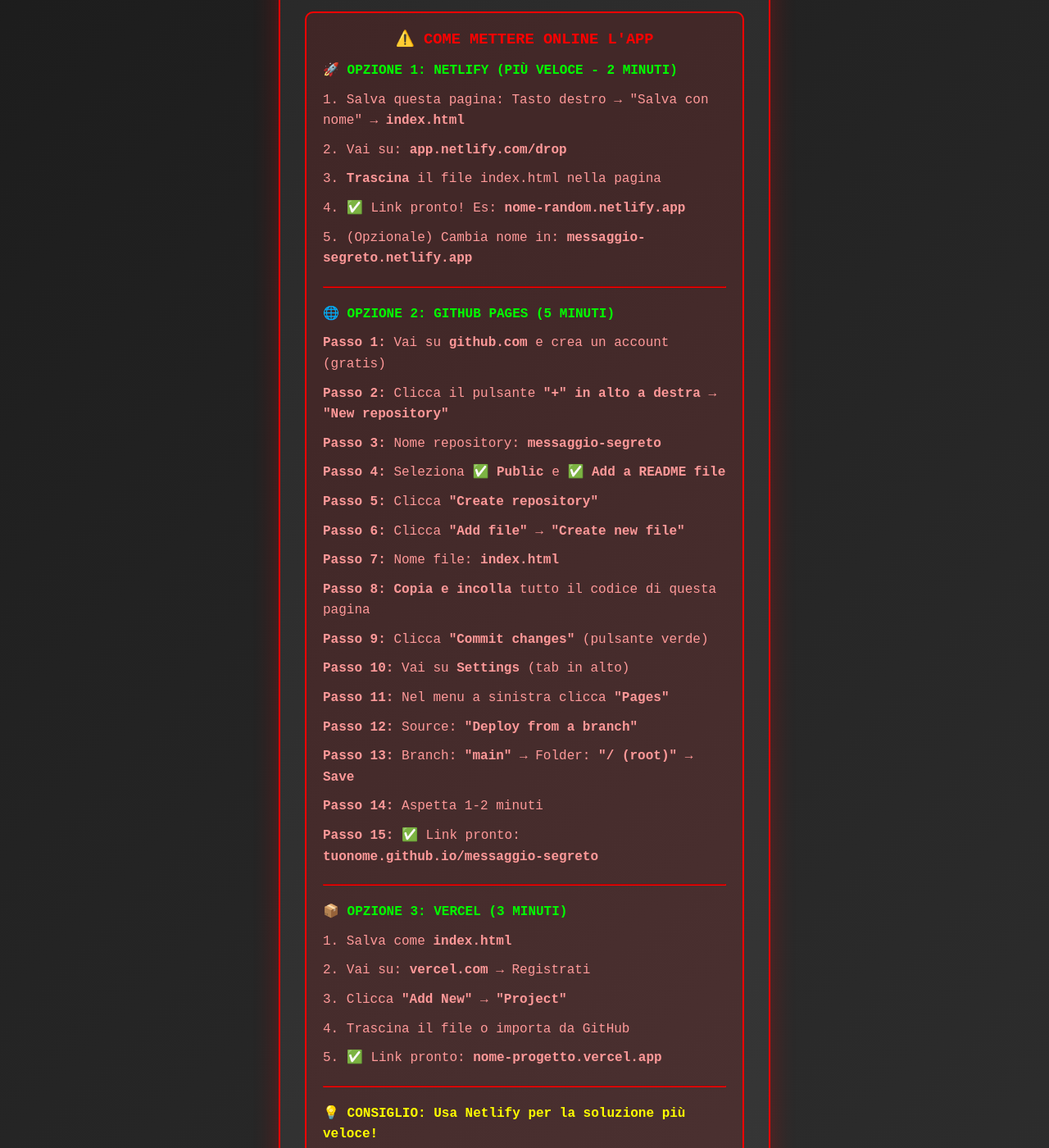
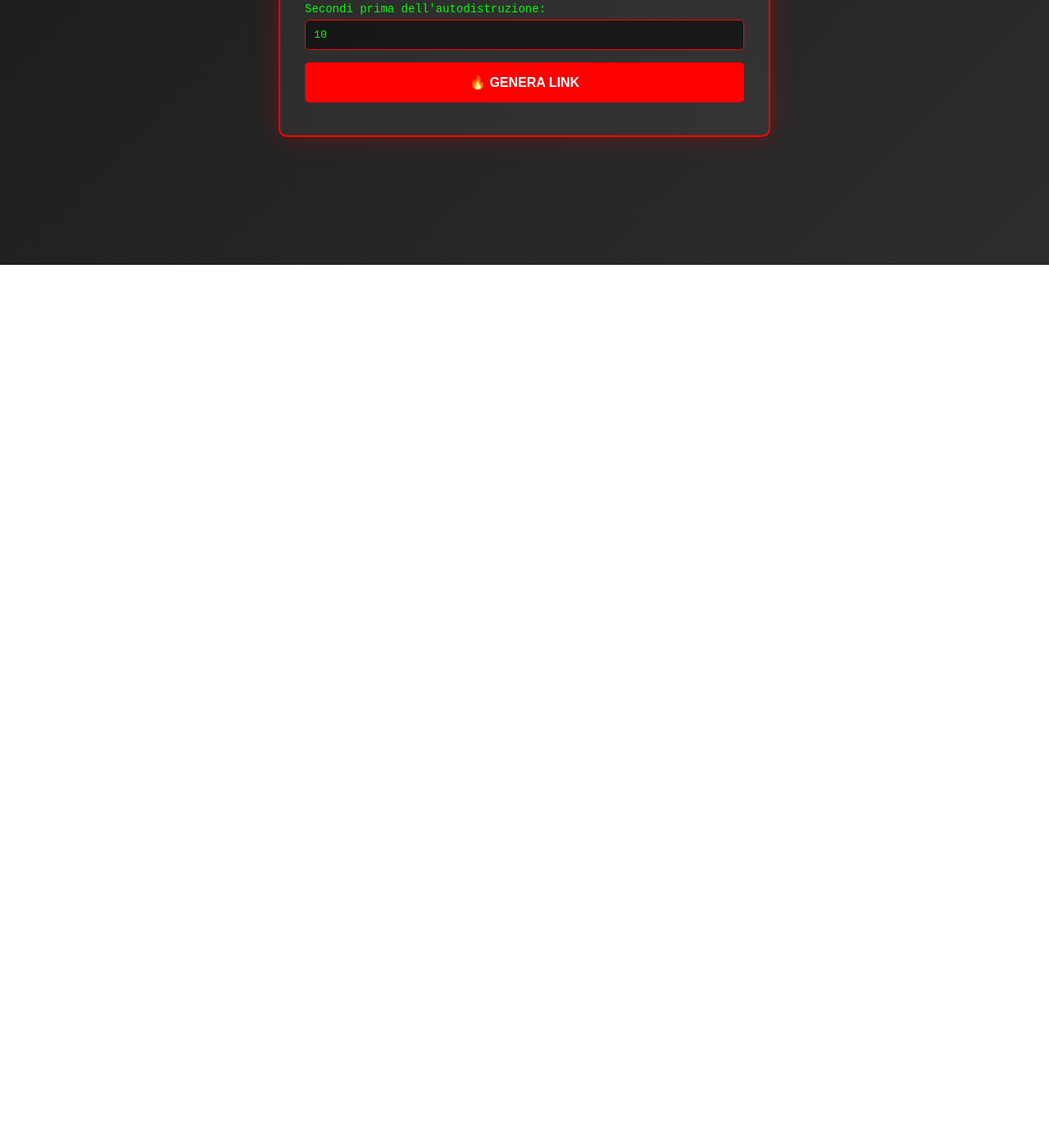
Before and after one commit to stepJO3ED/ghost-msg, a plain HTML site: page index.html in a window 1280 px wide. Shown: the part 477-1877 px from the top of the page at 82% size. After the commit the page ends 800 px from the top, so only its background shows below. Drawn offline with Linux system fonts and the light colour scheme.

Commit message:
Update smg.html

```diff
--- a/index.html
+++ b/index.html
@@ -236,51 +236,6 @@
                 </div>
 
                 <button onclick="generaLink()">🔥 GENERA LINK</button>
-
-                <div class="alert-box">
-                    <h3>⚠️ COME METTERE ONLINE L'APP</h3>
-
-                    <div style="text-align: left; margin-top: 15px;">
-                        <p style="color: #0f0; font-weight: bold; margin-bottom: 10px;">🚀 OPZIONE 1: NETLIFY (PIÙ VELOCE - 2 MINUTI)</p>
-                        <p>1. Salva questa pagina: Tasto destro → "Salva con nome" → <strong>index.html</strong></p>
-                        <p>2. Vai su: <strong>app.netlify.com/drop</strong></p>
-                        <p>3. <strong>Trascina</strong> il file index.html nella pagina</p>
-                        <p>4. ✅ Link pronto! Es: <strong>nome-random.netlify.app</strong></p>
-                        <p>5. (Opzionale) Cambia nome in: <strong>messaggio-segreto.netlify.app</strong></p>
-
-                        <hr style="border-color: #ff0000; margin: 20px 0;">
-
-                        <p style="color: #0f0; font-weight: bold; margin-bottom: 10px;">🌐 OPZIONE 2: GITHUB PAGES (5 MINUTI)</p>
-                        <p><strong>Passo 1:</strong> Vai su <strong>github.com</strong> e crea un account (gratis)</p>
-                        <p><strong>Passo 2:</strong> Clicca il pulsante <strong>"+" in alto a destra</strong> → <strong>"New repository"</strong></p>
-                        <p><strong>Passo 3:</strong> Nome repository: <strong>messaggio-segreto</strong></p>
-                        <p><strong>Passo 4:</strong> Seleziona <strong>✅ Public</strong> e <strong>✅ Add a README file</strong></p>
-                        <p><strong>Passo 5:</strong> Clicca <strong>"Create repository"</strong></p>
-                        <p><strong>Passo 6:</strong> Clicca <strong>"Add file"</strong> → <strong>"Create new file"</strong></p>
-                        <p><strong>Passo 7:</strong> Nome file: <strong>index.html</strong></p>
-                        <p><strong>Passo 8:</strong> <strong>Copia e incolla</strong> tutto il codice di questa pagina</p>
-                        <p><strong>Passo 9:</strong> Clicca <strong>"Commit changes"</strong> (pulsante verde)</p>
-                        <p><strong>Passo 10:</strong> Vai su <strong>Settings</strong> (tab in alto)</p>
-                        <p><strong>Passo 11:</strong> Nel menu a sinistra clicca <strong>"Pages"</strong></p>
-                        <p><strong>Passo 12:</strong> Source: <strong>"Deploy from a branch"</strong></p>
-                        <p><strong>Passo 13:</strong> Branch: <strong>"main"</strong> → Folder: <strong>"/ (root)"</strong> → <strong>Save</strong></p>
-                        <p><strong>Passo 14:</strong> Aspetta 1-2 minuti</p>
-                        <p><strong>Passo 15:</strong> ✅ Link pronto: <strong>tuonome.github.io/messaggio-segreto</strong></p>
-
-                        <hr style="border-color: #ff0000; margin: 20px 0;">
-
-                        <p style="color: #0f0; font-weight: bold; margin-bottom: 10px;">📦 OPZIONE 3: VERCEL (3 MINUTI)</p>
-                        <p>1. Salva come <strong>index.html</strong></p>
-                        <p>2. Vai su: <strong>vercel.com</strong> → Registrati</p>
-                        <p>3. Clicca <strong>"Add New"</strong> → <strong>"Project"</strong></p>
-                        <p>4. Trascina il file o importa da GitHub</p>
-                        <p>5. ✅ Link pronto: <strong>nome-progetto.vercel.app</strong></p>
-
-                        <hr style="border-color: #ff0000; margin: 20px 0;">
-
-                        <p style="color: #ffff00; font-weight: bold;">💡 CONSIGLIO: Usa Netlify per la soluzione più veloce!</p>
-                    </div>
-                </div>
             </div>
 
             <!-- Modalità Condivisione -->
```
